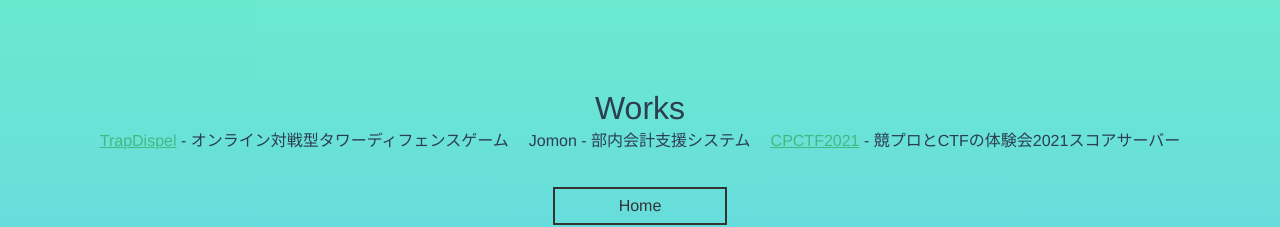
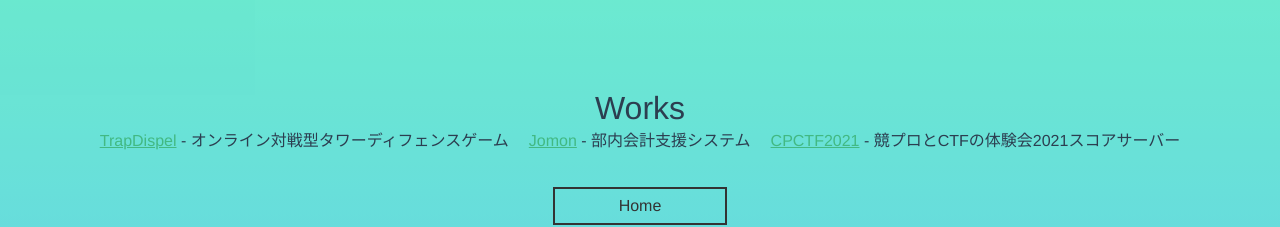
Before and after one commit to cskd8/cskd8.github.io, a Vue app: page /#/works in a window 1280 px wide. Shown: the part 160-387 px from the top of the page. Built offline with nearby package versions, Linux system fonts and the light colour scheme; the HTML template or start-up script is replaced by a standard one.

Commit message:
:sparkles: add Jomon link

```diff
--- a/src/components/work.vue
+++ b/src/components/work.vue
@@ -8,7 +8,7 @@
           <h1>Works</h1>
           <ul>
             <li><a href="https://TrapDispel.trap.games">TrapDispel</a> - オンライン対戦型タワーディフェンスゲーム</li>
-            <li>Jomon - 部内会計支援システム</li>
+            <li><a href="https://github.com/traPtitech/Jomon">Jomon</a> - 部内会計支援システム</li>
             <li><a href="https://trap.jp/post/1308/">CPCTF2021</a> - 競プロとCTFの体験会2021スコアサーバー</li>
           </ul>
           <br>
```
